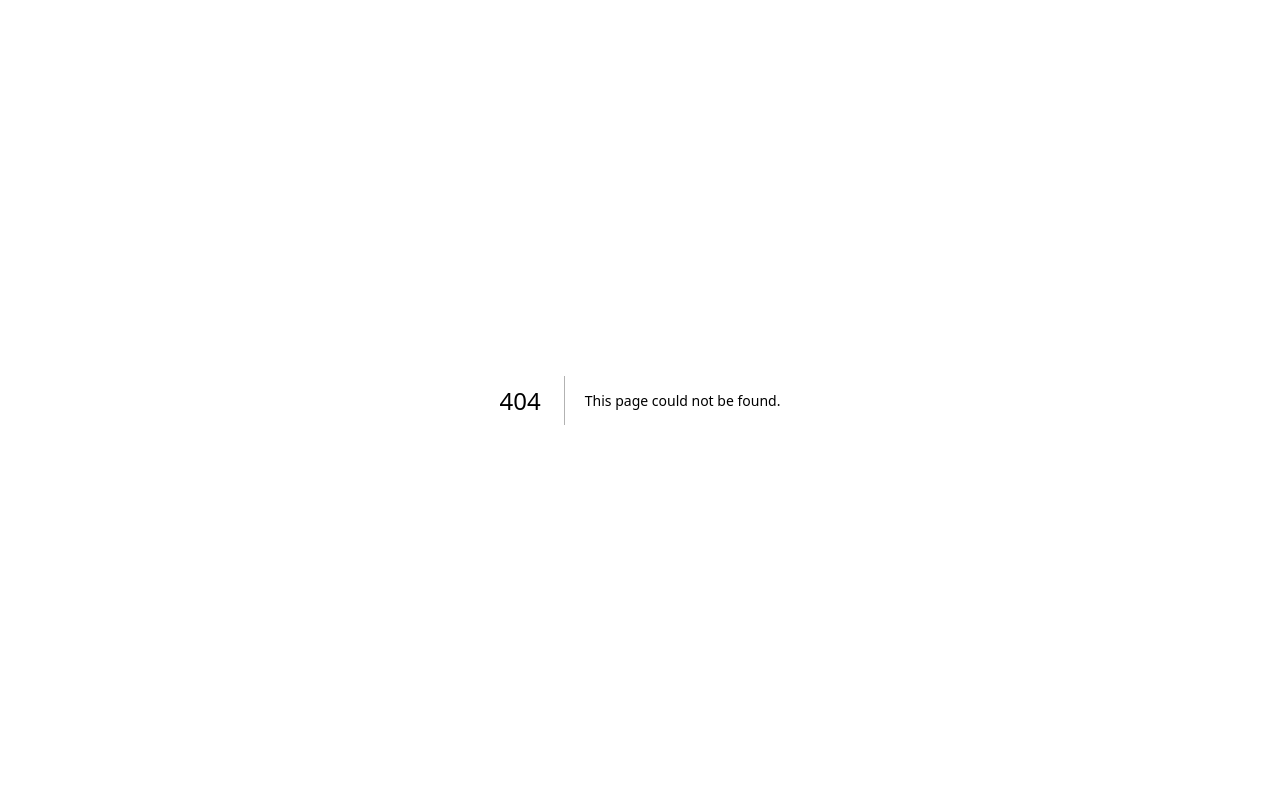
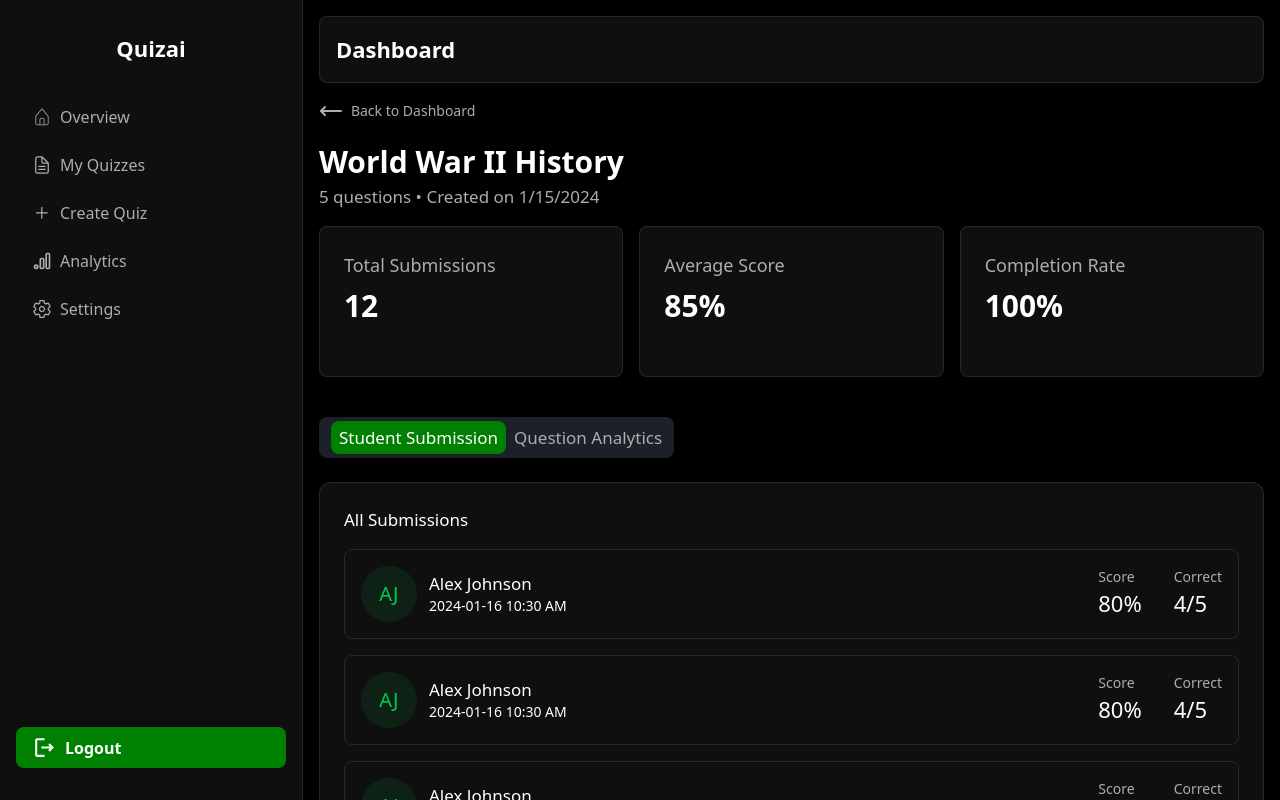
Before and after one commit to murad403/quiz-ai, a Next.js app: page /profile/quizzes/1 in a window 1280 px wide. Before the commit this address had no page. Shown: the top 800 px of the page. Built offline with nearby package versions, Linux system fonts and the light colour scheme.

Commit message:
Add quiz result page, result stats, and submission analytics components

```diff
--- /dev/null
+++ b/src/app/(profile)/profile/create-quiz/page.tsx
@@ -0,0 +1,11 @@
+import React from 'react'
+
+const page = () => {
+  return (
+    <div>
+
+    </div>
+  )
+}
+
+export default page
--- a/src/app/(profile)/profile/dashboard/RecentQuizzes.tsx
+++ b/src/app/(profile)/profile/dashboard/RecentQuizzes.tsx
@@ -28,7 +28,7 @@ const RecentQuizzes = () => {
                         </div>
                     </div>
                     <div className='flex items-center gap-3'>
-                        <Link href={`/quizzes/${1}`} className='text-sm font-medium text-center py-2 rounded-lg bg-black border border-gray-700/50 hover:bg-header/90 px-4 capitalize'>
+                        <Link href={`/profile/quizzes/${1}`} className='text-sm font-medium text-center py-2 rounded-lg bg-black border border-gray-700/50 hover:bg-header/90 px-4 capitalize'>
                             View Results
                         </Link>
                         <button className='p-2 hover:bg-header/90 rounded-lg'>
@@ -48,7 +48,7 @@ const RecentQuizzes = () => {
                         </div>
                     </div>
                     <div className='flex items-center gap-3'>
-                        <Link href={`/quizzes/${1}`} className='text-sm font-medium text-center py-2 rounded-lg bg-black border border-gray-700/50 hover:bg-header/90 px-4 capitalize'>
+                        <Link href={`/profile/quizzes/${1}`} className='text-sm font-medium text-center py-2 rounded-lg bg-black border border-gray-700/50 hover:bg-header/90 px-4 capitalize'>
                             View Results
                         </Link>
                         <button className='p-2 hover:bg-header/90 rounded-lg'>
--- a/src/app/(profile)/profile/quizzes/Quizzes.tsx
+++ b/src/app/(profile)/profile/quizzes/Quizzes.tsx
@@ -28,7 +28,7 @@ const Quizzes = () => {
                         </div>
 
                         <div className='flex items-center gap-3'>
-                            <Link href={`/quizzes/${1}`} className='text-sm w-full font-medium text-center py-2 rounded-lg bg-black border border-gray-700/50 hover:bg-header/90 px-4 capitalize'>
+                            <Link href={`/profile/quizzes/${1}`} className='text-sm w-full font-medium text-center py-2 rounded-lg bg-black border border-gray-700/50 hover:bg-header/90 px-4 capitalize'>
                                 View Results
                             </Link>
                             <button className='p-2 hover:bg-header/90 rounded-lg'>
--- /dev/null
+++ b/src/app/(profile)/profile/quizzes/[quizId]/ResultStats.tsx
@@ -0,0 +1,24 @@
+import React from 'react'
+
+const ResultStats = () => {
+    return (
+        <div className='grid grid-cols-1 md:grid-cols-3 gap-4'>
+            <div className='bg-card border border-gray-700/50 rounded-lg p-6'>
+                <h3 className='text-lg text-title font-medium mb-1'>Total Submissions</h3>
+                <h1 className='text-main text-heading font-bold mb-6'>12</h1>
+            </div>
+
+            <div className='bg-card border border-gray-700/50 rounded-lg p-6'>
+                <h3 className='text-lg text-title font-medium mb-1'>Average Score</h3>
+                <h1 className='text-main text-heading font-bold mb-6'>85%</h1>
+            </div>
+
+            <div className='bg-card border border-gray-700/50 rounded-lg p-6'>
+                <h3 className='text-lg text-title font-medium mb-1'>Completion Rate</h3>
+                <h1 className='text-main text-heading font-bold mb-6'>100%</h1>
+            </div>
+        </div>
+    )
+}
+
+export default ResultStats
--- /dev/null
+++ b/src/app/(profile)/profile/quizzes/[quizId]/SubmissionAndAnalytics.tsx
@@ -0,0 +1,73 @@
+"use client"
+import { useState } from "react";
+
+const SubmissionAndAnalytics = () => {
+    const [activeTab, setActiveTab] = useState<'submissions' | 'analytics'>('submissions');
+    console.log(activeTab);
+    return (
+        <div className="space-y-6">
+            <div className='bg-gray-700/50 py-1 px-3 rounded-lg inline-block text-paragraph space-x-2 text-title mt-6'>
+                <button onClick={() => setActiveTab("submissions")} className={`${activeTab === 'submissions' ? 'bg-header py-1 px-2 rounded-lg text-white' : ''}`}>Student Submission</button>
+                <button onClick={() => setActiveTab("analytics")} className={`${activeTab === 'analytics' ? 'bg-header py-1 px-2 rounded-lg text-white' : ''}`}>Question Analytics</button>
+            </div>
+
+            {
+                activeTab === 'submissions' ?
+                    <div className="bg-card border border-gray-700/50 rounded-xl p-6">
+                        <h2 className="text-paragraph font-medium text-main">All Submissions</h2>
+                        {
+                            [0, 1, 2, 3].map((submission, index) =>
+                                <div key={index} className="mt-4">
+                                    <div className="p-4 border border-gray-700/50 hover:bg-gray-700/50 rounded-lg flex justify-between items-center">
+                                        <div className="flex items-center gap-3">
+                                            <div className='text-xl size-14 flex justify-center items-center bg-green-500/10 p-3 text-green-500 rounded-full'>
+                                                AJ
+                                            </div>
+                                            <div className="text-main">
+                                                <h2 className="text-paragraph font-medium">Alex Johnson</h2>
+                                                <p className="text-sm">2024-01-16 10:30 AM </p>
+                                            </div>
+                                        </div>
+                                        <div className="flex items-center gap-8">
+                                            <div>
+                                                <p className="text-title text-sm">Score</p>
+                                                <h2 className="text-subheading font-medium text-main">80%</h2>
+                                            </div>
+                                            <div>
+                                                <p className="text-title text-sm">Correct</p>
+                                                <h2 className="text-subheading font-medium text-main">4/5</h2>
+                                            </div>
+                                        </div>
+                                    </div>
+                                </div>
+                            )
+                        }
+                    </div> :
+
+
+                    <div className="bg-card border border-gray-700/50 rounded-xl p-6">
+                        <h2 className="text-paragraph font-medium text-main">Question Performance</h2>
+                        {
+                            [0, 1, 2, 3, 4].map((question, index) =>
+                                <div key={index} className="mt-4">
+                                    <div className="flex justify-between">
+                                        <div>
+                                            <h3 className="text-paragraph text-main font-medium">Question 1</h3>
+                                            <p className="text-sm text-title">In which year did World War II begin?</p>
+                                        </div>
+                                        <div>
+                                            <h3 className="text-paragraph text-main font-medium">80%</h3>
+                                            <p className="text-sm text-title">4 attempts</p>
+                                        </div>
+                                    </div>
+                                    <progress className="progress text-header w-full" value={80} max="100"></progress>
+                                </div>
+                            )
+                        }
+                    </div>
+            }
+        </div>
+    )
+}
+
+export default SubmissionAndAnalytics
--- /dev/null
+++ b/src/app/(profile)/profile/quizzes/[quizId]/page.tsx
@@ -0,0 +1,28 @@
+"use client"
+import PageHeading from "@/components/shared/PageHeading";
+import { MoveLeft } from "lucide-react";
+import Link from "next/link";
+import { useParams } from "next/navigation";
+import ResultStats from "./ResultStats";
+import SubmissionAndAnalytics from "./SubmissionAndAnalytics";
+
+
+const QuizResult = () => {
+    const { quizId } = useParams();
+    // console.log(quizId);
+    return (
+        <div className="space-y-4">
+            <div className="inline-block">
+                <Link href={"/profile"} className="text-sm text-title flex items-center gap-2 hover:text-main transition-colors duration-300">
+                    <MoveLeft />
+                    <p>Back to Dashboard</p>
+                </Link>
+            </div>
+            <PageHeading title="World War II History" paragraph="5 questions • Created on 1/15/2024"></PageHeading>
+            <ResultStats></ResultStats>
+            <SubmissionAndAnalytics></SubmissionAndAnalytics>
+        </div>
+    )
+}
+
+export default QuizResult
```
